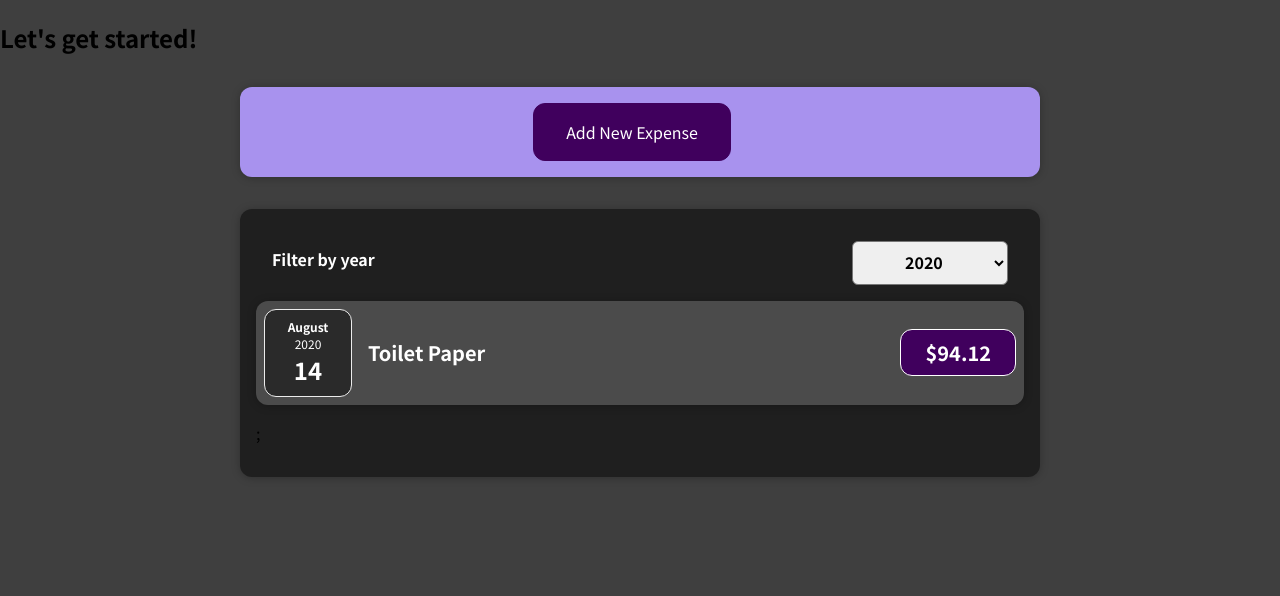
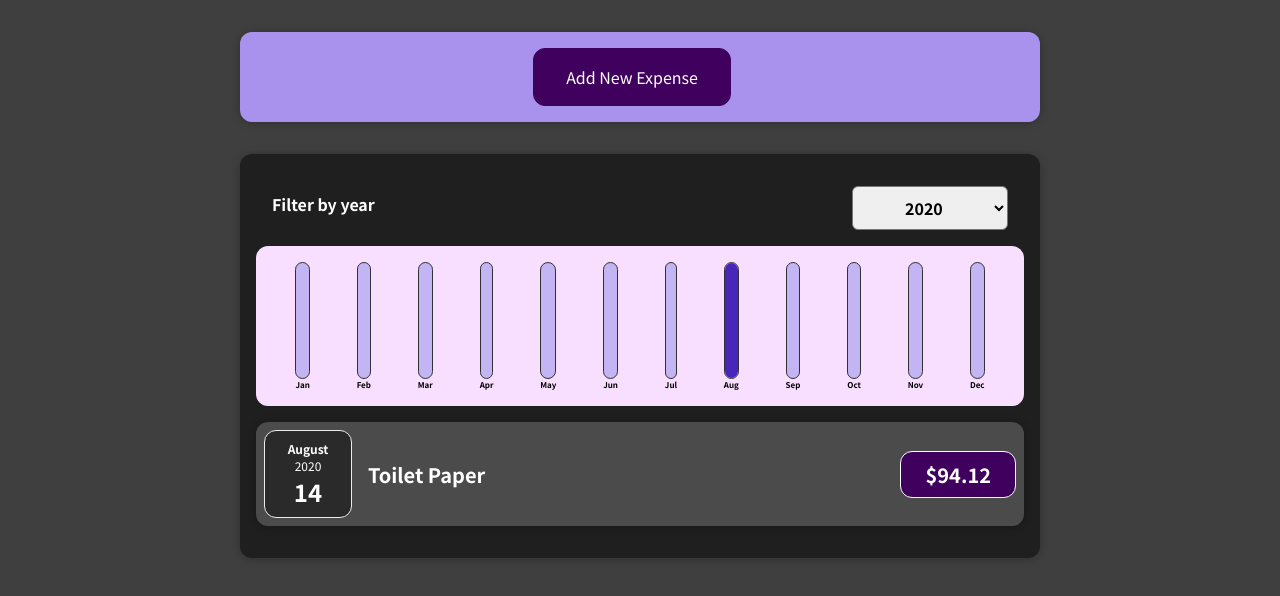
Before and after one commit to IS-Projects/expenses-react, a React (Create React App) app: page / in a window 1280 px wide. Shown: the top 596 px of the page. Built offline with nearby package versions, Linux system fonts and the light colour scheme.

Commit message:
added charts for yearly expenses

```diff
--- a/src/App.js
+++ b/src/App.js
@@ -34,7 +34,6 @@
   };
   return (
     <div>
-      <h2>Let's get started!</h2>
       <NewExpense onAddExpense={addExpenseHandler} />
       <Expenses items={expenses} />
     </div>
--- /dev/null
+++ b/src/components/Chart/Chart.css
@@ -0,0 +1,9 @@
+.chart {
+  padding: 1rem;
+  border-radius: 12px;
+  background-color: #f8dfff;
+  text-align: center;
+  display: flex;
+  justify-content: space-around;
+  height: 10rem;
+}
--- /dev/null
+++ b/src/components/Chart/Chart.js
@@ -0,0 +1,21 @@
+import "./Chart.css";
+import ChartBar from "./ChartBar";
+
+const Chart = ({ dataPoints }) => {
+  const dataPointValues = dataPoints.map((dataPoint) => dataPoint.value);
+  const totalMaximum = Math.max(...dataPointValues);
+  return (
+    <div className="chart">
+      {dataPoints.map((dataPoint) => (
+        <ChartBar
+          key={dataPoint.label}
+          value={dataPoint.value}
+          maxValue={totalMaximum}
+          label={dataPoint.label}
+        />
+      ))}
+    </div>
+  );
+};
+
+export default Chart;
--- /dev/null
+++ b/src/components/Chart/ChartBar.css
@@ -0,0 +1,30 @@
+.chart-bar {
+  height: 100%;
+  display: flex;
+  flex-direction: column;
+  align-items: center;
+}
+
+.chart-bar__inner {
+  height: 100%;
+  width: 100%;
+  border: 1px solid #313131;
+  border-radius: 12px;
+  background-color: #c3b4f3;
+  overflow: hidden;
+  display: flex;
+  flex-direction: column;
+  justify-content: flex-end;
+}
+
+.chart-bar__fill {
+  background-color: #4826b9;
+  width: 100%;
+  transition: all 0.3s ease-out;
+}
+
+.chart-bar__label {
+  font-weight: bold;
+  font-size: 0.5rem;
+  text-align: center;
+}
--- /dev/null
+++ b/src/components/Chart/ChartBar.js
@@ -0,0 +1,22 @@
+import "./ChartBar.css";
+
+const ChartBar = ({ label, value, maxValue }) => {
+  let barFillHeight = "0%";
+
+  if (maxValue > 0) {
+    barFillHeight = Math.round((value / maxValue) * 100) + "%";
+  }
+  return (
+    <div className="chart-bar">
+      <div className="chart-bar__inner">
+        <div
+          className="chart-bar__fill"
+          style={{ height: barFillHeight }}
+        ></div>
+      </div>
+      <div className="chart-bar__label">{label}</div>
+    </div>
+  );
+};
+
+export default ChartBar;
--- a/src/components/Expenses/Expenses.js
+++ b/src/components/Expenses/Expenses.js
@@ -3,6 +3,7 @@
 import ExpenseFilter from "./ExpenseFilter";
 import { useState } from "react";
 import ExpensesList from "./ExpensesList";
+import ExpensesChart from "./ExpensesChart";
 
 const Expenses = ({ items }) => {
   const [year, setYear] = useState("2020");
@@ -21,6 +22,7 @@
     <div>
       <Card className="expenses">
         <ExpenseFilter selected={year} onSaveYear={saveYearDataHandler} />
+        <ExpensesChart expenses={filteredItems} />
         <ExpensesList items={filteredItems} />
       </Card>
     </div>
--- /dev/null
+++ b/src/components/Expenses/ExpensesChart.js
@@ -0,0 +1,27 @@
+import Chart from "../Chart/Chart";
+
+const ExpensesChart = ({ expenses }) => {
+  const chartDataPoints = [
+    { label: "Jan", value: 0 },
+    { label: "Feb", value: 0 },
+    { label: "Mar", value: 0 },
+    { label: "Apr", value: 0 },
+    { label: "May", value: 0 },
+    { label: "Jun", value: 0 },
+    { label: "Jul", value: 0 },
+    { label: "Aug", value: 0 },
+    { label: "Sep", value: 0 },
+    { label: "Oct", value: 0 },
+    { label: "Nov", value: 0 },
+    { label: "Dec", value: 0 },
+  ];
+
+  for (const expense of expenses) {
+    const expenseMonth = expense.date.getMonth(); // starting at 0 => January => 0
+    chartDataPoints[expenseMonth].value += expense.amount;
+  }
+
+  return <Chart dataPoints={chartDataPoints} />;
+};
+
+export default ExpensesChart;
--- a/src/components/Expenses/ExpensesList.js
+++ b/src/components/Expenses/ExpensesList.js
@@ -15,7 +15,6 @@
           amount={item.amount}
         />
       ))}
-      ;
     </ul>
   );
 };
```
Also changed, not shown: 1 other file (tests, documents, lock files or other folders).
